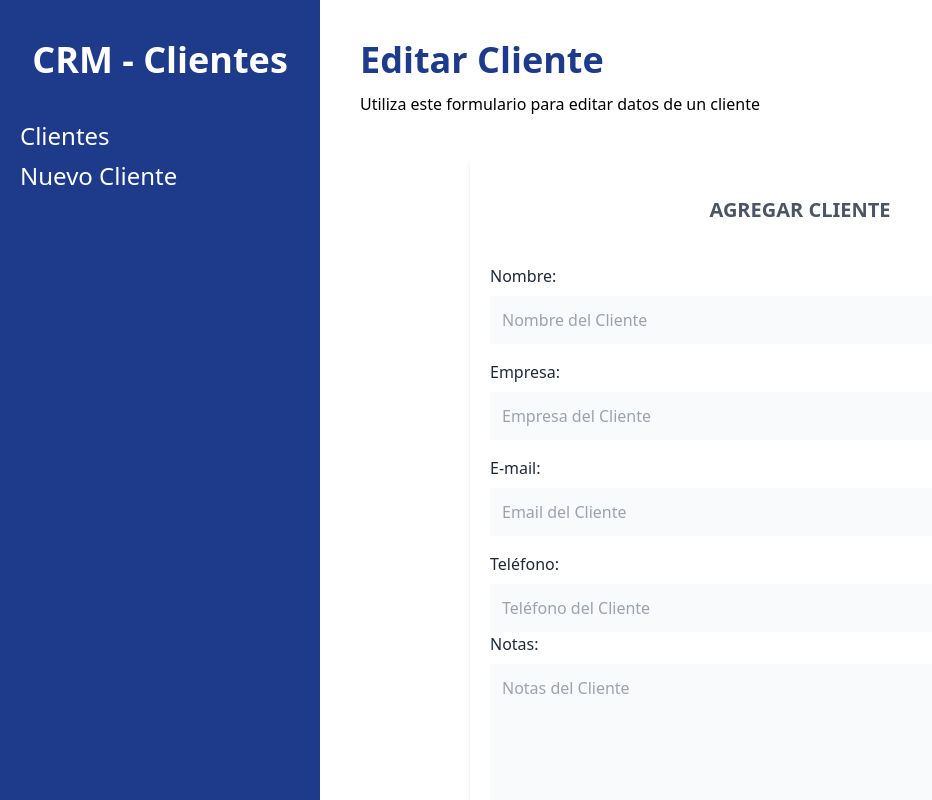
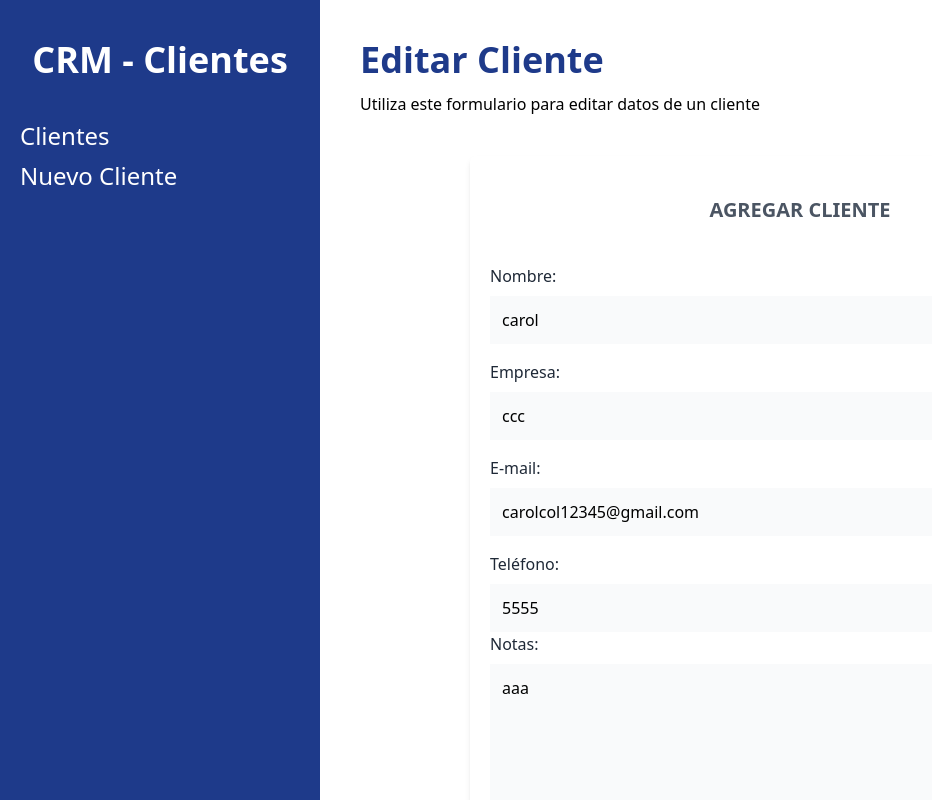
Before and after one commit to CarolinaColmenares/CRM-Clientes-React, a React (Vite) app: page /clientes/editar/1 in a window 1280 px wide. Shown: the whole page, without its empty margins (0-932 px from the left). Built offline with nearby package versions, Linux system fonts and the light colour scheme; data requests are answered from the project's data file.

Commit message:
Llenar el Formulario de Edición con los Datos de la API

```diff
--- a/src/components/Formulario.jsx
+++ b/src/components/Formulario.jsx
@@ -50,12 +50,13 @@
 
             <Formik
                 initialValues={{
-                    nombre: cliente.nombre,
-                    empresa: '',
-                    email: '',
-                    telefono: '',
-                    notas: '',
+                    nombre: cliente.nombre ?? "",
+                    empresa: cliente.empresa ?? "",
+                    email: cliente.email ?? "",
+                    telefono: cliente.telefono ?? "",
+                    notas: cliente.notas ?? "",
                 }}
+                enableReinitialize={true}
                 onSubmit={async (values, { resetForm }) => {
                     await handleSubmit(values)
 
@@ -172,4 +173,8 @@
     )
 }
 
+Formulario.defaultProps = {
+    cliente: {}
+}
+
 export default Formulario
--- a/src/paginas/NuevoCliente.jsx
+++ b/src/paginas/NuevoCliente.jsx
@@ -3,6 +3,7 @@
 
 
 const NuevoCliente = () => {
+
   return (
     <>
       <h1 className='font-black text-4xl text-blue-900'>Nuevo Cliente</h1>
```
